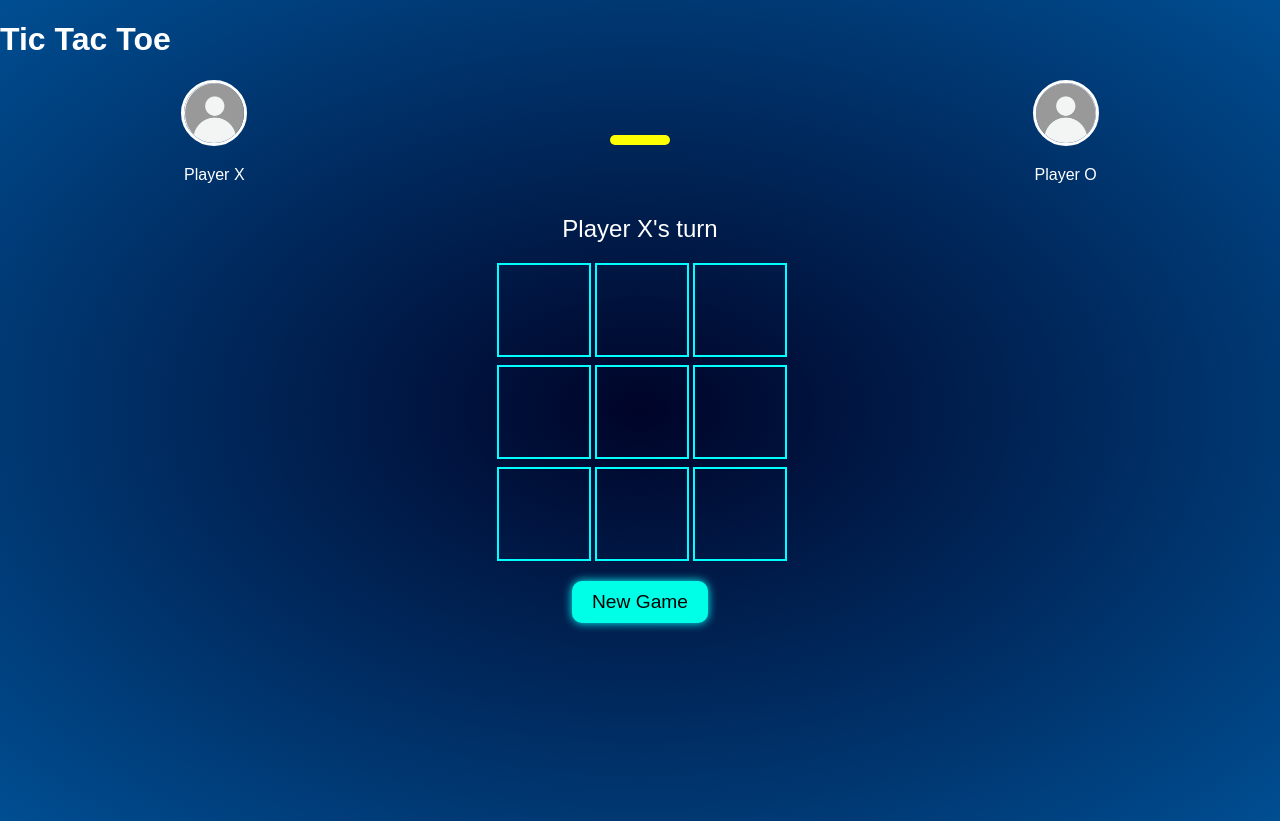
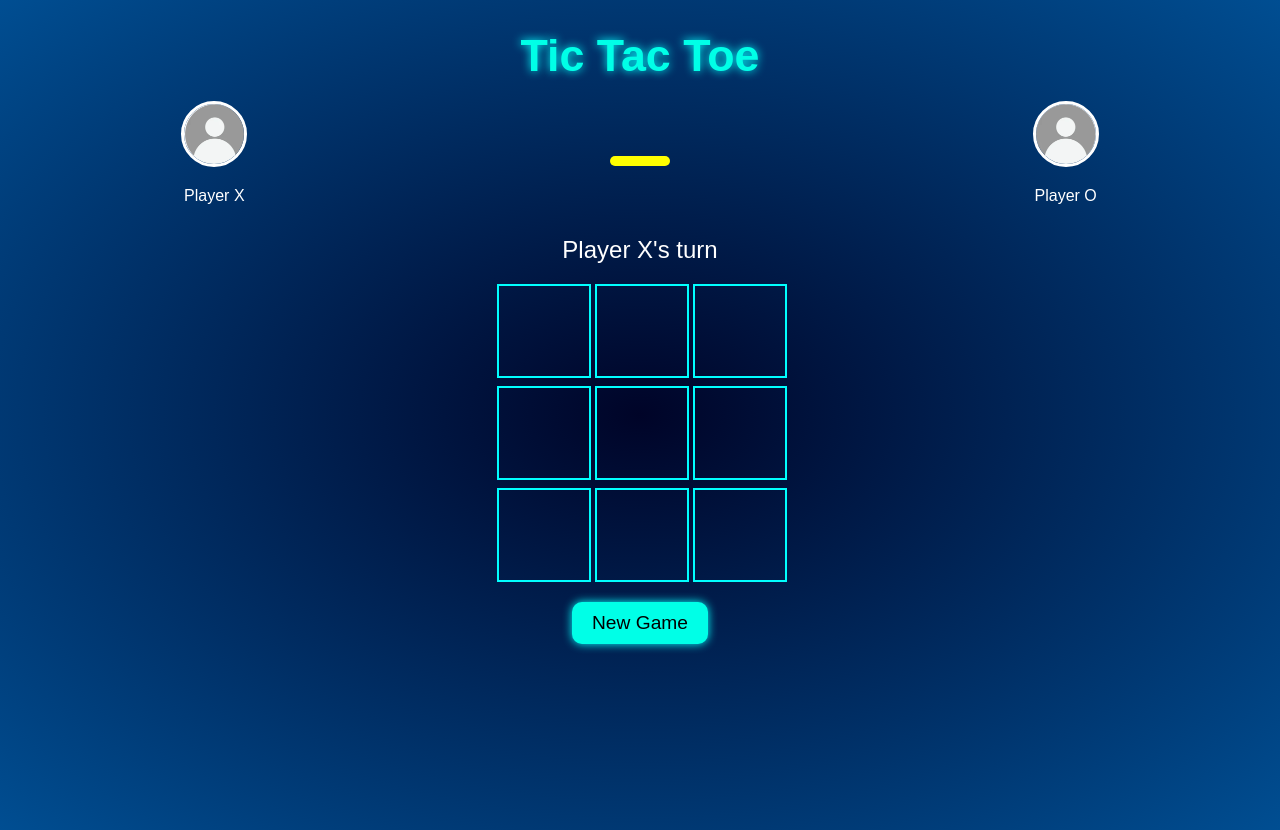
Before and after one commit to Ruchitha-16/tic-tac-toe-game, a plain HTML site: page index.html in a window 1280 px wide. Drawn offline with Linux system fonts and the light colour scheme.

Commit message:
Update style.css

```diff
--- a/style.css
+++ b/style.css
@@ -114,3 +114,13 @@ body {
     background-color: #0ff;
     transform: scale(1.05);
   }
+
+  .game-title {
+  text-align: center;
+  font-size: 2.8em;
+  color: #00ffe7;
+  margin-top: 30px;
+  margin-bottom: 10px;
+  text-shadow: 0 0 10px #0ff;
+  font-family: 'Orbitron', sans-serif;
+}
```
